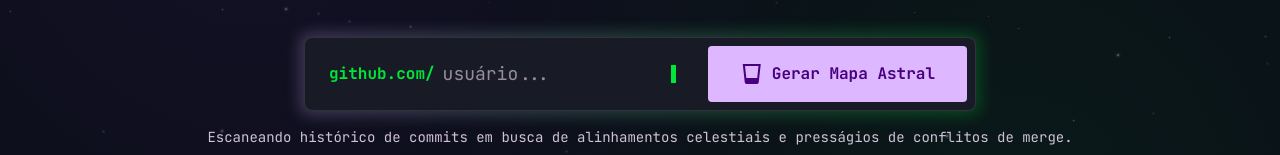
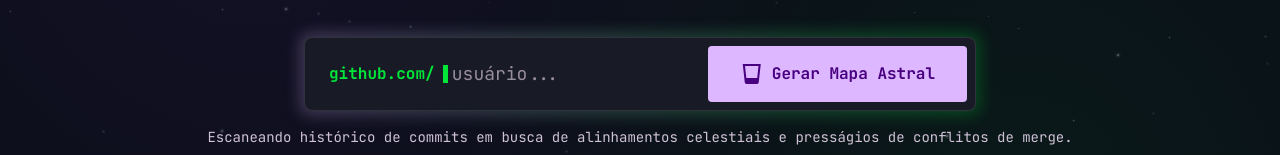
Before and after one commit to rodrigoqueiroz12/github-astrologer, a React (Vite) app in the folder frontend/: page / in a window 1280 px wide. Shown: the part 359-514 px from the top of the page. Built offline with nearby package versions, Linux system fonts and the light colour scheme.

Commit message:
fix(frontend): cursor terminal antes do placeholder + navbar largura total
- terminal-cursor aparece antes do input quando vazio, some ao digitar
- remove max-w-max-width do nav para ocupar a tela toda

```diff
--- a/frontend/src/components/NavBar.tsx
+++ b/frontend/src/components/NavBar.tsx
@@ -2,7 +2,7 @@
 
 export function NavBar() {
   return (
-    <nav className="fixed top-0 w-full z-50 flex justify-between items-center px-gutter py-4 max-w-max-width mx-auto left-0 right-0 bg-background/60 backdrop-blur-xl border-b border-white/10">
+    <nav className="fixed top-0 w-full z-50 flex justify-between items-center px-gutter py-4 bg-background/60 backdrop-blur-xl border-b border-white/10">
       <div className="flex items-center gap-4">
         <span
           className="material-symbols-outlined text-primary text-4xl"
--- a/frontend/src/pages/HomePage.tsx
+++ b/frontend/src/pages/HomePage.tsx
@@ -47,6 +47,7 @@
                 <span className="text-secondary-fixed-dim font-bold mr-2">
                   github.com/
                 </span>
+                {!username && <span className="terminal-cursor mr-1" />}
                 <input
                   type="text"
                   value={username}
@@ -57,7 +58,6 @@
                   placeholder="usuário..."
                   className="bg-transparent border-none text-on-surface placeholder:text-outline focus:ring-0 w-full font-body-lg text-body-lg outline-none"
                 />
-                <span className="terminal-cursor" />
               </div>
               <button
                 type="submit"
```
